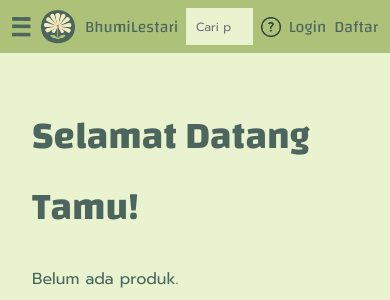
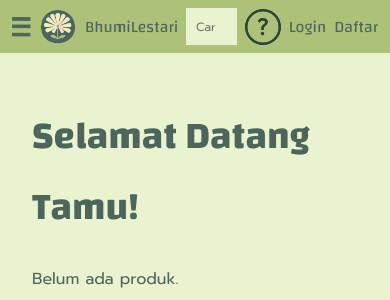
Before and after one commit to PBP-E-Kelompok-08/BhumiLestari, a Django app: page / in a window 390 px wide. Shown: the top 300 px of the page. Run offline with Django 5.2, Linux system fonts and the light colour scheme; data that the repository does not hold is empty.

Commit message:
fix: Merapikan img dan css di base.html

```diff
--- a/static/css/style.css
+++ b/static/css/style.css
@@ -77,10 +77,10 @@ body {
     height: 3rem;
 }
 
-.notif,
+/* .notif,
 .question {
     height: 1.5rem;
-}
+} */
 
 .menu {
     height: 1.5rem;
@@ -192,8 +192,8 @@ p {
         height: 2.25rem;
     }
 
-    .notif,
-    .question,
+    /* .notif,
+    .question, */
     .menu {
         height: 1.25rem;
     }
```
